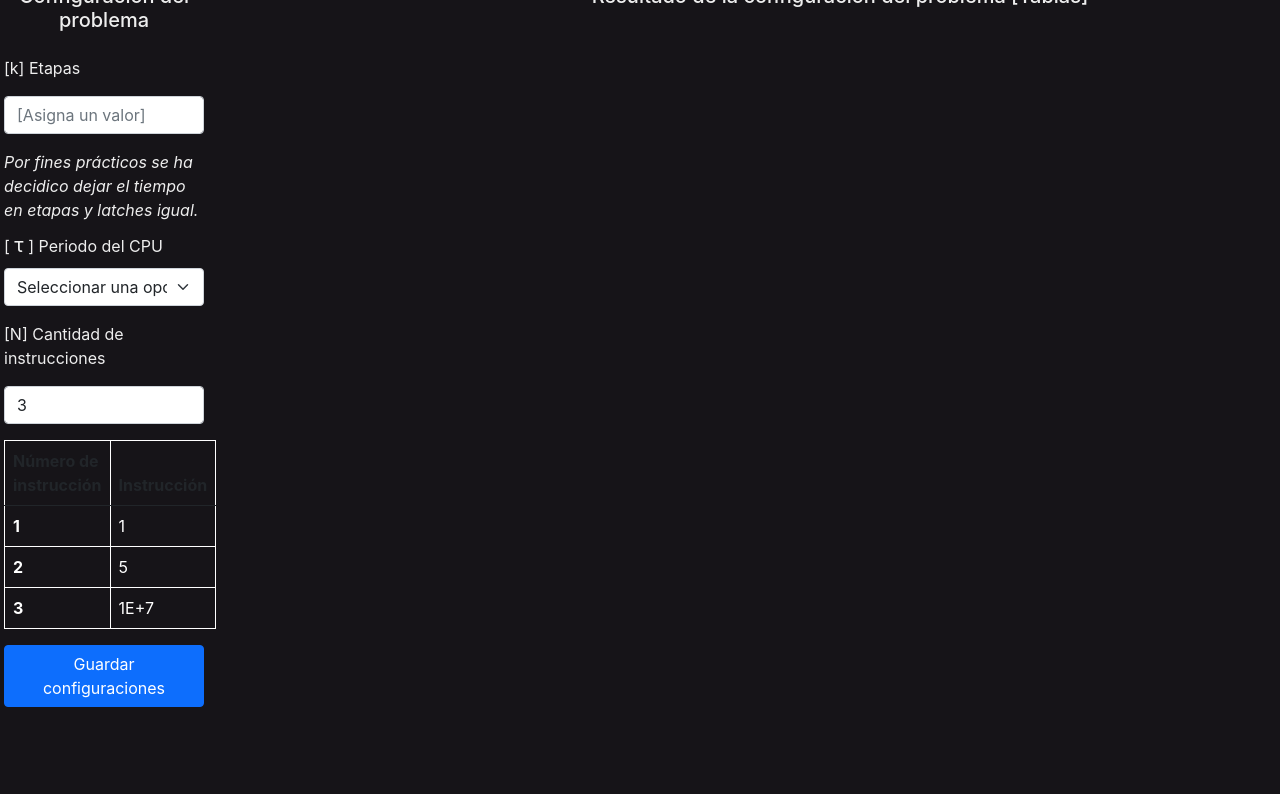
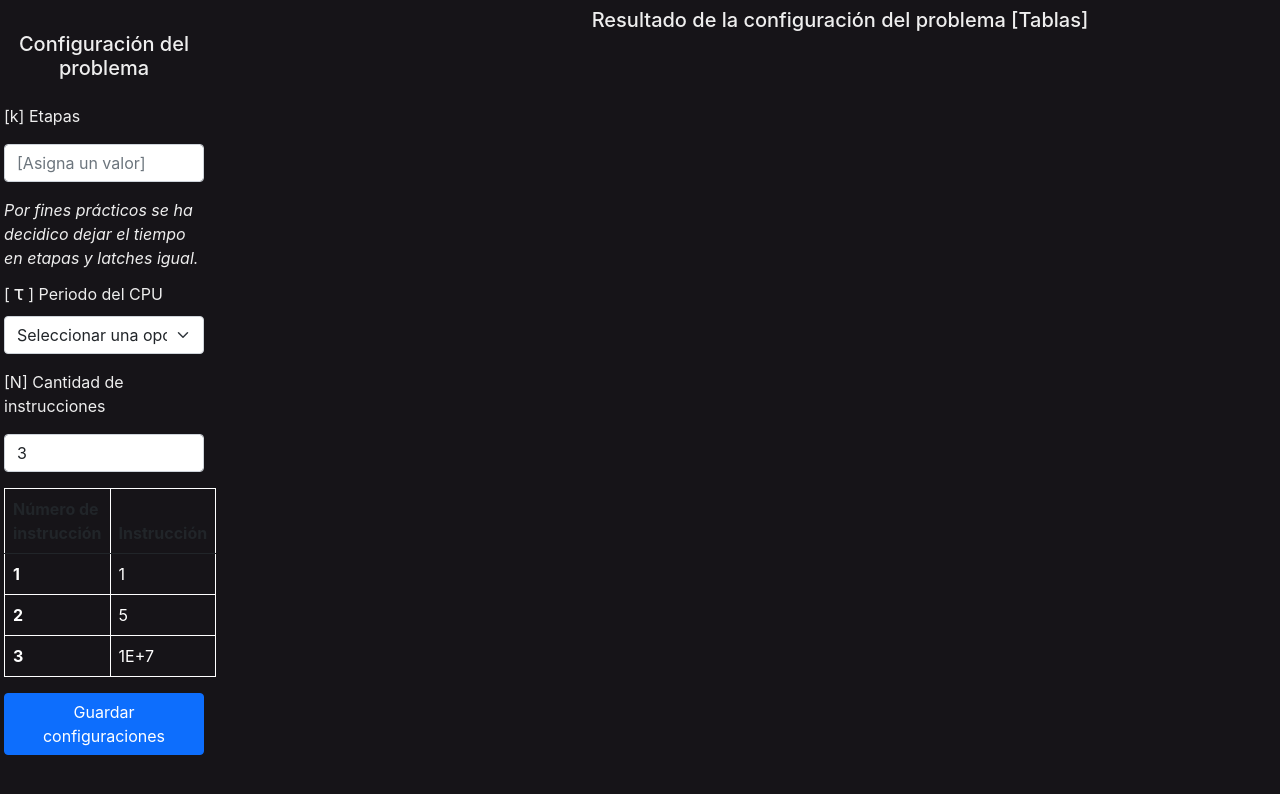
Before and after one commit to AJJCodes/Lab2Terminado, a plain HTML site: page Programa3.html in a window 1280 px wide. Drawn offline with nearby package versions, Linux system fonts and the light colour scheme; some packages are replaced by stand-ins of ours; a script that the page names is missing.

```diff
--- a/Programa3.html
+++ b/Programa3.html
@@ -44,12 +44,12 @@
             <!-- Asignación de etapas al diagrama de bloques -->
             <div class="row">
                 <div class="col-md-4">
-                    <div class="col-md-6 mb-3">
+                    <div class="col-md-6 mb-3 mt-5">
                         <h5 class="mb-4 text-center">Configuración del problema</h5>
                     </div>
                 </div>
                 <div class="col-md-8">
-                    <div class="col-md-12 mb-3">
+                    <div class="col-md-12 mb-3 mt-4">
                         <h5 class="mb-4 text-center">Resultado de la configuración del problema [Tablas]</h5>
                     </div>
                 </div>
```
Also changed, not shown: Index.html (+4 -4 lines), Logica JS/LogicaIndex.JS (+6 -6 lines).
